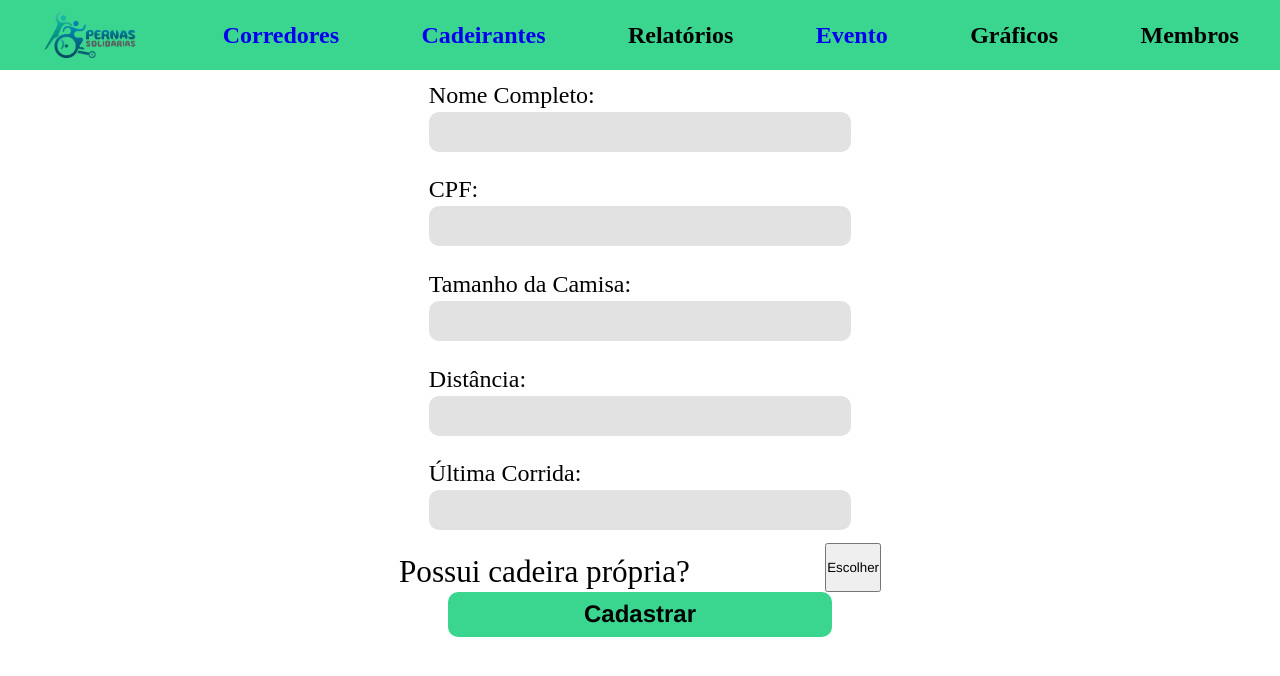
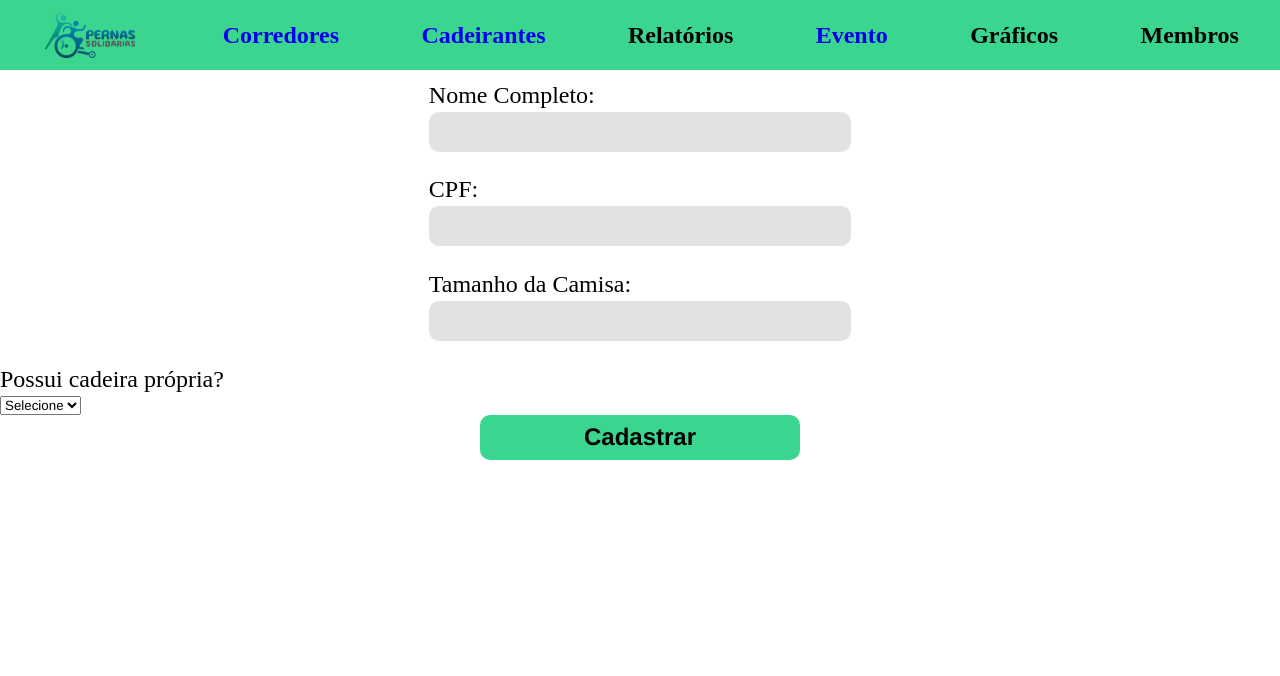
Before and after one commit to Madu3304/PernasSolidariasFront, a React (Vite) app in the folder pernasfront/: page /cadeirante in a window 1280 px wide. Shown: the top 676 px of the page. Built offline with nearby package versions, Linux system fonts and the light colour scheme.

Commit message:
#3691: Integração de Corredor e Evento com o back

```diff
--- a/pernasfront/src/Pages/Cadeirante.jsx
+++ b/pernasfront/src/Pages/Cadeirante.jsx
@@ -9,15 +9,11 @@ const Cadeirantes = () =>{
 
   const [formData, setFormData] = useState({
     nomeCompletoCadeirante: "",
-    cpfCadeirante: "",
-    possuiCadeira: false
-  })
-
-  const [mostrarOpcoes, setMostrarOpcoes] = useState(false)
-
+    cpfCadeirante: ""
+   })
 
   const validarInscricao = (data) => {
-    if (!data.nomeCompletoCadeirant || !data.cpfCadeirante || !data.possuiCadeira) {
+    if (!data.nomeCompletoCadeirant || !data.cpfCadeirante) {
       return {
         valido: false,
         mensagem: "Por favor, preencha todos os campos obrigatórios."
@@ -27,15 +23,8 @@ const Cadeirantes = () =>{
     return { valido: true }
   }
 
-  //botao de marcar cadeira propria
-  const comSemCadeira = (opcao) => {
-    setFormData((prev) => ({
-      ...prev,
-      possuiCadeira: opcao === "Sim"
-    }))
-    setMostrarOpcoes(false);
-  }
-
+  const [situacao, setSituacao] = useState("")
+  const opcoes = ["Selecione", "Sim", "Não"]
 
   const handleChange = (e) => {
     const { name, value, type, checked } = e.target
@@ -46,7 +35,7 @@ const Cadeirantes = () =>{
   }
 
   const handleSubmit = (e) => {
-    e.preventDefault();
+    e.preventDefault()
 
     const resultado = validarInscricao(formData)
     if (!resultado.valido) {
@@ -54,21 +43,31 @@ const Cadeirantes = () =>{
       return
     }
 
+    const dadosParaEnvio = {
+      ...formData,
+      ComSemCadeira: situacao
+    }
+
     // Aqui vai o envio pro back
-    fetch("http://localhost:3000/cadeirante", {
+    fetch("http://localhost:3000/cadeirante/cadeirante", {
       method: "POST",
       headers: {
         "Content-Type": "application/json",
       },
-      body: JSON.stringify(formData),
+      body: JSON.stringify(dadosParaEnvio),
     })
-      .then((res) => res.json())
+      .then((res) => {
+        if (!res.ok) {
+          return res.text().then(text => { throw new Error(text) });
+        }
+        return res.json();
+      })
       .then((data) => {
-        toast.success("Cadeirante cadastrado com sucesso!")
-        console.log("Resposta do back:", data)
+        toast.success("Cadeirante cadastrado com sucesso!");
+        console.log("Resposta do back:", data);
       })
       .catch((err) => {
-        console.error("Erro ao cadastrar cadeirante:", err)
+        console.error("Erro ao cadastrar cadeirante:", err.message);
       })
   }
 
@@ -82,25 +81,18 @@ const Cadeirantes = () =>{
         <label htmlFor="">CPF:</label>
         <input type="text" name="cpfCadeirante" value={formData.cpfCadeirante} onChange={handleChange}/>
         <label htmlFor="">Tamanho da Camisa:</label>
-        <input type="text" name="tamCamisaCadeirante" value={formData.tamCamisaCadeirante || ""} onChange={handleChange} />
-        <label htmlFor="">Distância:</label>
-        <input type="text" name="distanciaCadeirante" value={formData.distanciaCadeirante || ""} onChange={handleChange} />
-        <label htmlFor="">Última Corrida:</label>
-        <input type="text" name="ultCorridaCadeirante" value={formData.ultCorridaCadeirante || ""} onChange={handleChange} />
+        <input type="text" name="tamanhoBlusa" value={formData.tamanhoBlusa || ""} onChange={handleChange} />
 
-          <div className="checkbox-container-cadeirante">
-          <label>Possui cadeira própria?</label>
-          <button type="button" onClick={() => setMostrarOpcoes(!mostrarOpcoes)}>
-            Escolher
-          </button>
-
-          {mostrarOpcoes && (
-            <div className="campoEscolha">
-              <button type="button" onClick={() => comSemCadeira("Sim")}>Sim</button>
-              <button type="button" onClick={() => comSemCadeira("Não")}>Não</button>
-            </div>
-          )}
-        </div>
+    <div className="checkbox-container-cadeirante" >
+      <label htmlFor="situacao">Possui cadeira própria?</label>
+      <select name="ComSemCadeira" id="situacao" value={situacao} onChange={(e) => setSituacao(e.target.value)} >
+        {opcoes.map((opcao, index) => (
+          <option key={index} value={opcao === "Selecione" ? "" : opcao}>
+            {opcao}
+          </option>
+        ))}
+      </select>
+    </div>
 
         <input type="submit" value="Cadastrar" className="botaoCadastrarCadeirante" onChange={handleChange} />
       </form>
--- a/pernasfront/src/Pages/Corredor.jsx
+++ b/pernasfront/src/Pages/Corredor.jsx
@@ -14,7 +14,7 @@ const Corredor = () =>{
   });
 
   const validarInscricao = (data) => {
-    if (!data.nome || !data.cpf) {
+    if (!data.nomeCompletoCorredor || !data.cpfCorredor) {
       return {
         valido: false,
         mensagem: "Por favor, preencha todos os campos obrigatórios."
@@ -25,7 +25,7 @@ const Corredor = () =>{
   };
 
   const handleChange = (e) => {
-    const { name, value, type, checked } = e.target;
+    const { name, value, type, checked } = e.target
     setFormData((prev) => ({
       ...prev,
       [name]: type === "checkbox" ? checked : value,
@@ -33,33 +33,35 @@ const Corredor = () =>{
   }
 
   const handleSubmit = (e) => {
-    e.preventDefault();
+    e.preventDefault()
 
-    const resultado = validarInscricao(formData);
+    const resultado = validarInscricao(formData)
     if (!resultado.valido) {
       toast.warn(resultado.mensagem)
       return
     }
-  }
 
-
-  // Aqui vai o envio pro back
-  fetch("http://localhost:3000/corredor", {
+    fetch("http://localhost:3000/corredor/corredor", {
       method: "POST",
       headers: {
         "Content-Type": "application/json",
       },
       body: JSON.stringify(formData),
     })
-    .then((res) => res.json())
+      .then((res) => {
+        if (!res.ok) {
+          return res.text().then(text => { throw new Error(text) })
+        }
+        return res.json()
+      })
       .then((data) => {
-      toast.success("Cadeirante Corredor com sucesso!")
-      console.log("Resposta do back:", data)
+        toast.success("Corredor cadastrado com sucesso!")
+        console.log("Resposta do back:", data);
       })
       .catch((err) => {
-      console.error("Erro ao cadastrar Corredor:", err)
-    });
-
+        console.error("Erro ao cadastrar Corredor:", err.message)
+      })
+  }
 
   return(
     <div className="divPrincipalCorredor">
@@ -71,11 +73,7 @@ const Corredor = () =>{
         <label htmlFor="">CPF:</label>
         <input type="text" name="cpfCorredor" value={formData.cpfCorredor} onChange={handleChange} />
         <label htmlFor="">Tamanho da Camisa:</label>
-        <input type="text" name="tamCamisaCorredor" value={formData.tamCamisaCorredor || ""} onChange={handleChange} />
-        <label htmlFor="">Distância:</label>
-        <input type="text" name="distanciaCorredor" value={formData.distanciaCorredor || ""} onChange={handleChange} />
-        <label htmlFor="">Última Corrida:</label>/
-        <input type="text" name="ultCorridaCorredor" value={formData.ultCorridaCorredor || ""} onChange={handleChange} />
+        <input type="text" name="TamanhoBlusa" value={formData.TamanhoBlusa || ""} onChange={handleChange} />
         <input type="submit" value="Cadastrar" className="botaoCadastrarCorredor" />
       </form>
     </div>
--- a/pernasfront/src/Pages/Evento.jsx
+++ b/pernasfront/src/Pages/Evento.jsx
@@ -9,12 +9,14 @@ import Header from "../Components/Header";
 const Evento = () =>{
 
   const [formData, setFormData] = useState({
-    nomeCompleto: "",
-    dataCorrida: ""
-  });
+    nomeEvento: "",
+    dataCorrida: "",
+    distancia: "",
+    localCorrida: ""
+  })
 
   const validarInscricao = (data) => {
-    if (!data.nomeCompleto || !data.dataCorrida ) {
+    if (!data.nomeEvento || !data.dataCorrida || !data.localCorrida ) {
       return {
         valido: false,
         mensagem: "Por favor, preencha todos os campos obrigatórios."
@@ -43,7 +45,7 @@ const Evento = () =>{
     }
 
     // Aqui vai o envio pro back
-    fetch("http://localhost:3000/evento", {
+    fetch("http://localhost:3000/evento/evento", {
       method: "POST",
       headers: {
         "Content-Type": "application/json",
@@ -67,11 +69,13 @@ const Evento = () =>{
 
       <form onSubmit={handleSubmit} className="formulario">
         <label htmlFor="">Nome da Corrida:</label>
-        <input type="text" name="nomeCompleto" value={formData.nomeCompleto} onChange={handleChange} />
+        <input type="text" name="nomeEvento" value={formData.nomeEvento} onChange={handleChange} />
         <label htmlFor="">Distância:</label>
-        <input type="text" name="distancia" value={formData.distancia} onChange={handleChange}/>
+        <input type="text" name="distancia" value={formData.distancia} onChange={handleChange} />
         <label htmlFor="">Data da Corrida:</label>
-        <input type="text" name="dataCorrida" value={formData.dataCorrida} onChange={handleChange}/>
+        <input type="text" name="dataCorrida" value={formData.dataCorrida} onChange={handleChange} />
+        <label htmlFor="">Local da Corrida:</label>
+        <input type="text" name="localCorrida" value={formData.localCorrida} onChange={handleChange} />
         <input type="submit" value="Cadastrar" className="botaoCadastrar" />
       </form>
     </div>
--- a/pernasfront/src/Styles/Cadeirante.css
+++ b/pernasfront/src/Styles/Cadeirante.css
@@ -61,12 +61,6 @@ header img {
     height: 100%;
 }
 
-.campoEscolha button{
-    width: 30%;
-    height: 45px;
-    font-weight: bold;
-}
-
 .tirarHiperlink{
     text-decoration: none;
 }
@@ -109,17 +103,18 @@ header img {
     border: none;
 }
 
+/* ver com o luiz */
 .checkbox-container-cadeirante{
-    display: flex;
+    display: flexbox;
     justify-content: center;
     width: 100%;
     gap: 0.3%;
-    font-size: 130%;
+    font-size: 100%;
     align-items: middle;
 }
 
 .botaoCadastrarCadeirante{
-    width: 30%;
+    width: 25%;
     height: 45px;
     font-weight: bold;
 }
--- a/pernasfront/src/Styles/Corredor.css
+++ b/pernasfront/src/Styles/Corredor.css
@@ -77,7 +77,7 @@ header img {
     height: 40px;
     border-radius: 10px;
     padding-left: 5px;
-    background-color: #a8a7a7;  /* Cor do fundo dos inputs do formulário */
+    background-color: #e2e2e2;
     font-size: 110%;
 }
 
@@ -102,7 +102,7 @@ header img {
 }
 
 .botaoCadastrarCorredor{
-    width: 30%;
+    width: 25%;
     height: 45px;
     font-weight: bold;
 }
--- a/pernasfront/src/Styles/Evento.css
+++ b/pernasfront/src/Styles/Evento.css
@@ -66,7 +66,7 @@ header img {
 }
 
 .formulario{
-    padding-top: 10%;
+    padding-top: 5%;
     width: 100%;
     display: flex;
     flex-direction: column;
@@ -92,8 +92,8 @@ header img {
 }
 
 .formulario label{
-    padding-top: 1%;
-    font-size: 150%;
+    /* padding-top: %; */
+    font-size: 130%;
     display: block;
     width: 33%;
     text-align: left;
@@ -116,8 +116,7 @@ header img {
 
 
 .botaoCadastrar{
-    width: 30%;
+    width: 25%;
     height: 45px;
     font-weight: bold;
-    /* padding-top: 1%; */
 }
```
Lines whose indentation alone changed are shown as unchanged.
